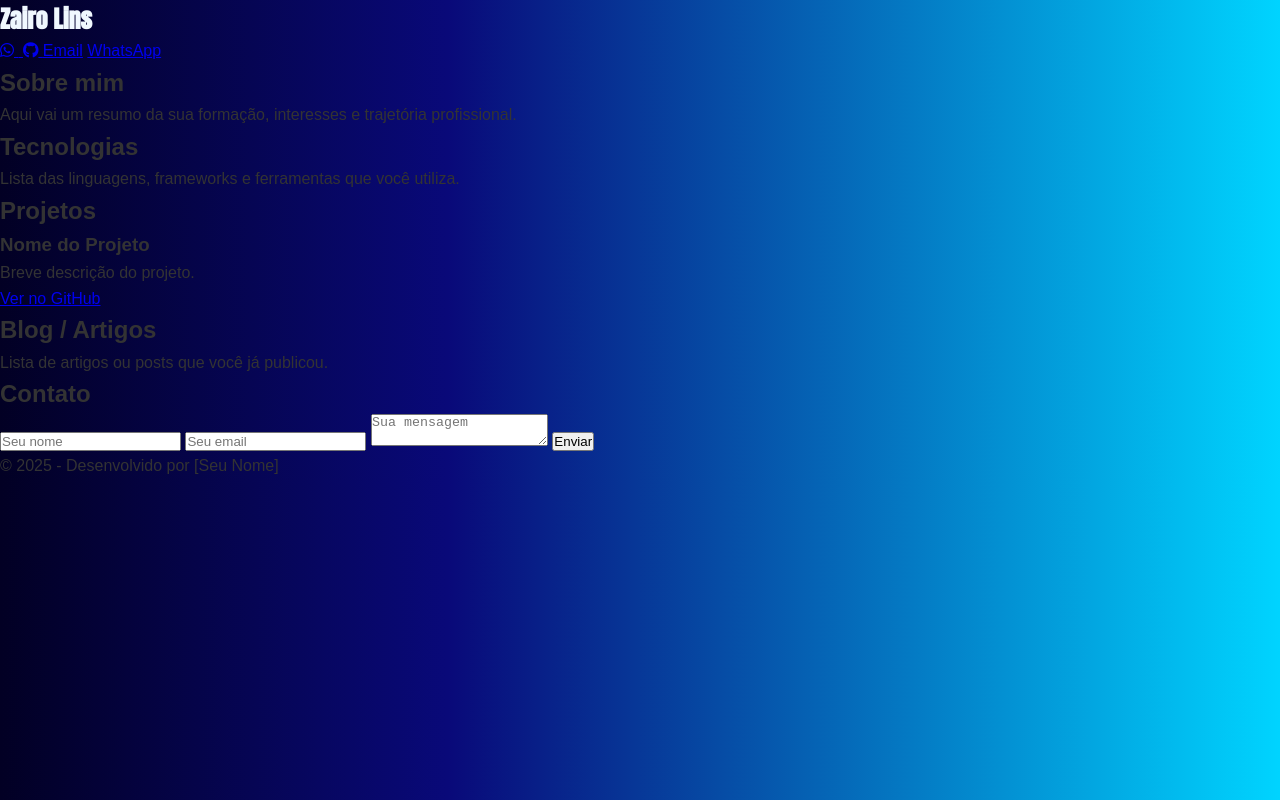
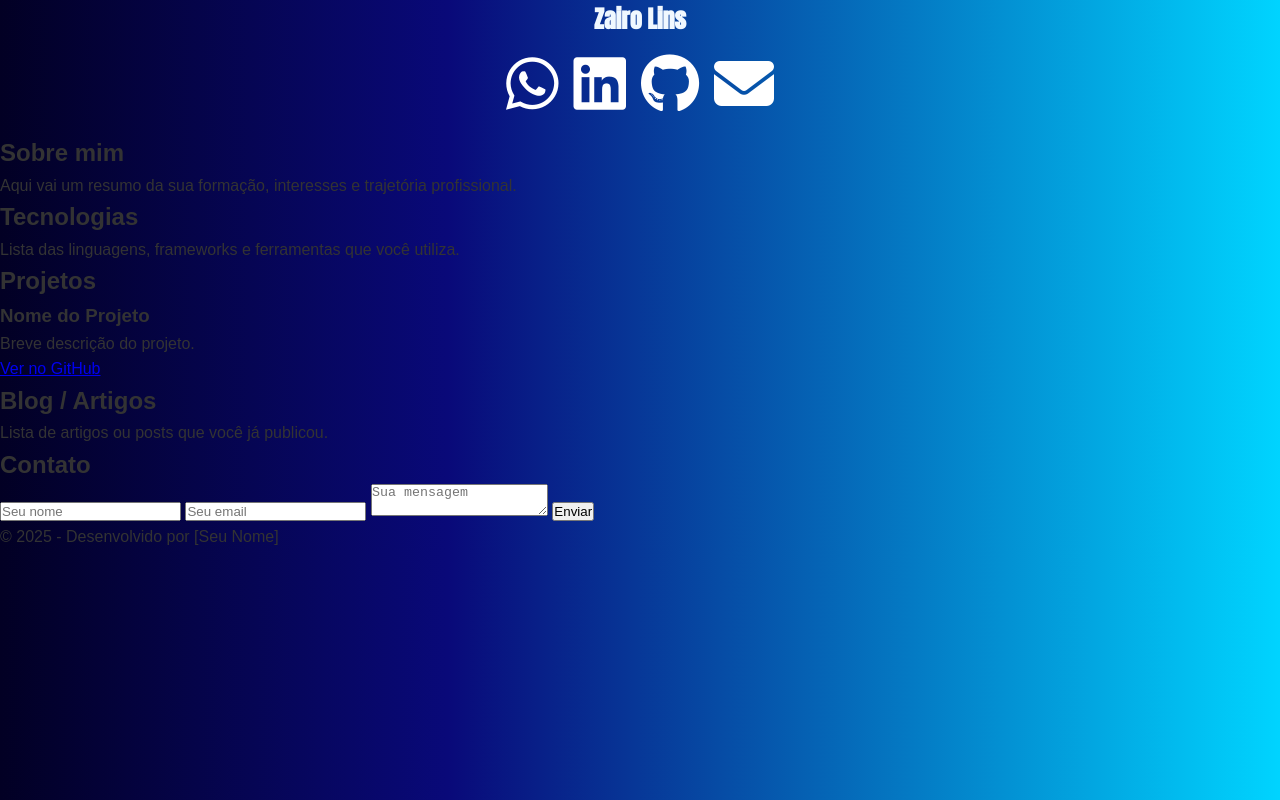
Before and after one commit to ZairoLins/BlogPessoal, a plain HTML site: page index.html in a window 1280 px wide. Drawn offline with Linux system fonts and the light colour scheme.

Commit message:
Adição dos ícones

```diff
--- a/index.html
+++ b/index.html
@@ -20,14 +20,15 @@
             <a href="https://wa.me/63999953031" target="_blank">
                 <i class="fa-brands fa-whatsapp"></i>
             </a>
-            <a href="https://github.com/seuusuario" target="_blank">
-                <i class="fa-brands fa-square-linkedin"></i>
+            <a href="https://www.linkedin.com/in/zairolins/" target="_blank">
+                <i class="fa-brands fa-linkedin"></i>
             </a>
             <a href="https://github.com/ZairoLins" target="_blank">
                 <i class="fa-brands fa-github"></i>
             </a>
-            <a href="mailto:seuemail@email.com">Email</a>
-            <a href="https://wa.me/seunumerowhats" target="_blank">WhatsApp</a>
+            <a href="mailto:zairolins15@gmail.com">
+                <i class="fa-solid fa-envelope"></i>
+            </a>
         </div>
     </section>
 
--- a/style.css
+++ b/style.css
@@ -5,6 +5,7 @@
     margin: 0;
     padding: 0;
     box-sizing: border-box;
+
 }
 
 body {
@@ -20,4 +21,31 @@ body {
     font-weight: 1200px;
     font-style: normal;
     color: aliceblue;
+    justify-content: center;
+    align-items: center;
+    display: flex;
 }
+
+.links {
+    justify-content: center;
+    align-items: center;
+    display: flex;
+    font-size: 60px;
+    gap: 15px;
+    color: rgb(255, 255, 255);
+}
+
+.links a i {
+  color: #ffffff; /* cor fixa dos ícones */
+}
+
+.links a i:visited,
+.links a i:active,
+.links a i:hover {
+  color: #ffffff; /* mantém a mesma cor sempre */
+}
+
+.links a i:hover {
+  transform: scale(1.2); /* aumenta levemente */
+  transition: transform 0.5s;
+}
```
